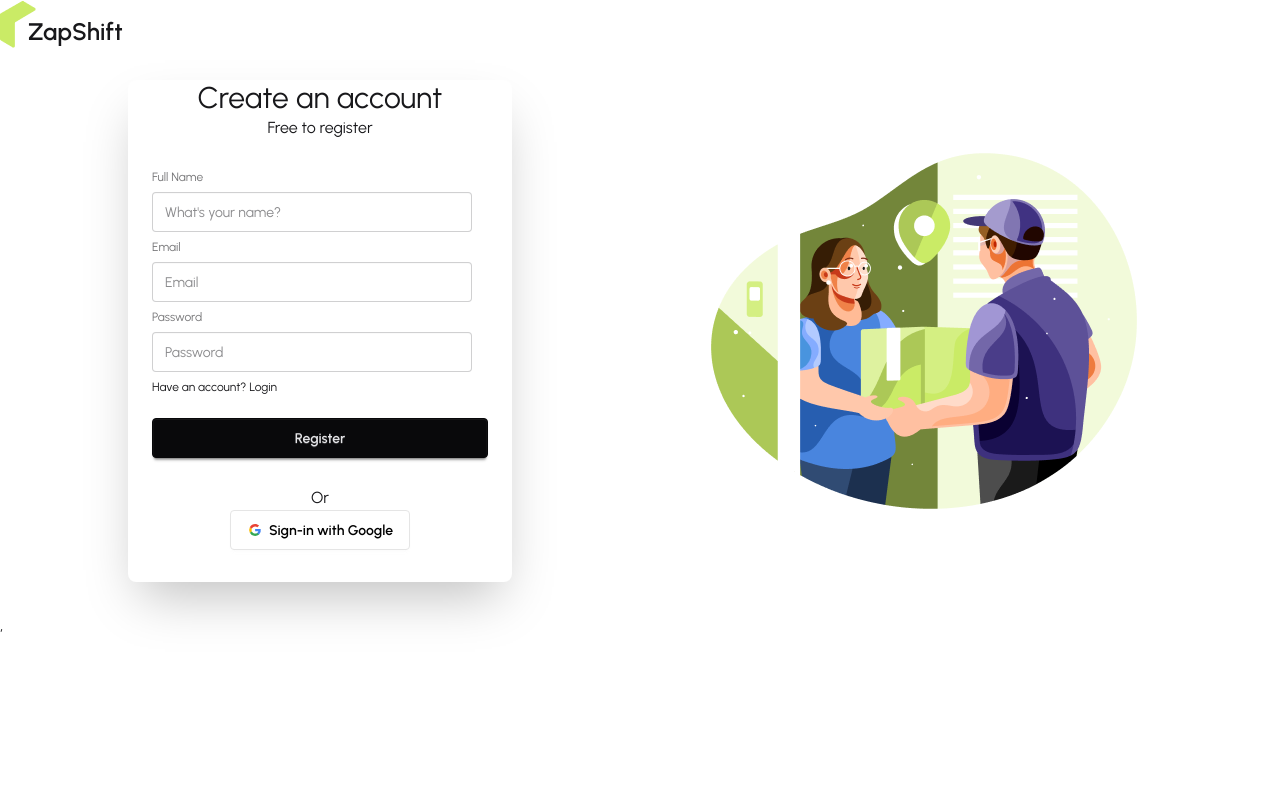
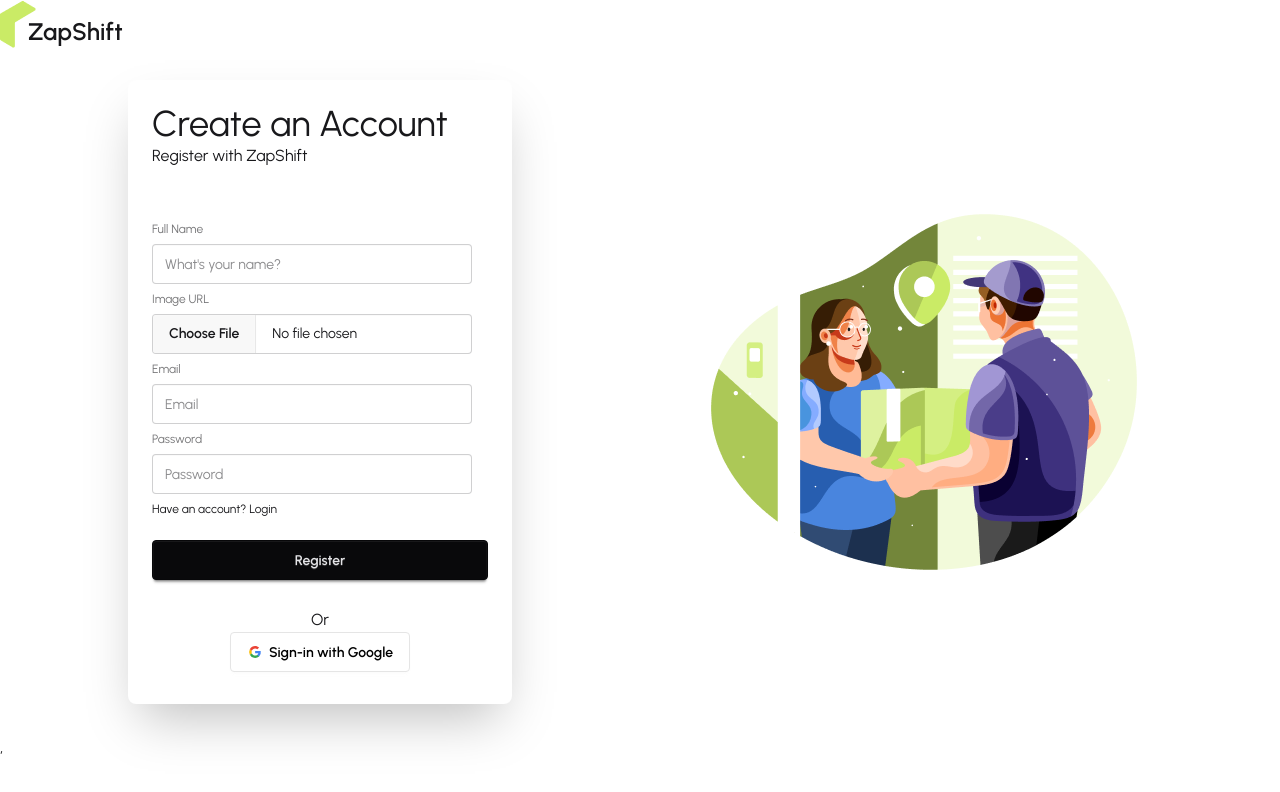
Before and after one commit to AhmetChatgami/zapShift-practice, a React (Vite) app: page /register in a window 1280 px wide. Shown: the top 792 px of the page. Built offline with nearby package versions, Linux system fonts and the light colour scheme; no server answers.

Commit message:
set photo URL

```diff
--- /dev/null
+++ b/src/components/Loading/Loading.jsx
@@ -0,0 +1,11 @@
+import React from 'react';
+
+const Loading = () => {
+    return (
+        <div className="flex justify-center items-center h-screen">
+            <div className="animate-spin rounded-full h-12 w-12 border-t-2 border-b-2 border-blue-500"></div>
+        </div>
+    );
+};
+
+export default Loading;
--- a/src/pages/Auth/Register/Register.jsx
+++ b/src/pages/Auth/Register/Register.jsx
@@ -7,25 +7,31 @@ import useAuth from "../../../hooks/useAuth";
 import { FcGoogle } from "react-icons/fc";
 import SocialLogin from "../SocialLogin/SocialLogin";
 const Register = () => {
-  const { register, handleSubmit, formState: {errors} } = useForm();
-  const {registerUser} = useAuth();
+  const {
+    register,
+    handleSubmit,
+    formState: { errors },
+  } = useForm();
+  const { registerUser } = useAuth();
 
   const handleRegister = (data) => {
     console.log(data);
     registerUser(data.email, data.password)
-    .then(result =>{
-      console.log(result.user)
-    })
-    .catch(error =>{
-      console.log(error.message)
-    })
+      .then((result) => {
+        console.log(result.user);
+      })
+      .catch((error) => {
+        console.log(error.message);
+      });
   };
   return (
     <div className="max-w-7xl mx-auto">
       <form onSubmit={handleSubmit(handleRegister)}>
         <div className="card bg-base-100 w-full mx-auto max-w-sm shrink-0 shadow-2xl">
-          <h2 className="text-3xl text-center">Create an account</h2>
-        <p className="text-center">Free to register</p>
+          <span className="m-6">
+            <h2 className="text-4xl">Create an Account</h2>
+            <p className="">Register with ZapShift</p>
+          </span>
           <div className="card-body">
             <fieldset className="fieldset">
               {/* name field */}
@@ -36,9 +42,25 @@ const Register = () => {
                 className="input"
                 placeholder="What's your name?"
               />
-              {errors.name?.type === 'required' && <p className="text-red-500">You need to set your name</p>}
+              {errors.name?.type === "required" && (
+                <p className="text-red-500">You need to set your name</p>
+              )}
+
+              {/* Image field */}
+              <label className="label">Image URL</label>
+              <input
+                type="file"
+                {...register("photo", { required: true })}
+                className="file-input"
+                placeholder="Set Your Photo"
+              />
+              {errors.photo?.type === "required" && (
+                <p className="text-red-500">You need to set your photo</p>
+              )}
 
 
+
+              {/* Email Field */}
               <label className="label">Email</label>
               <input
                 type="email"
@@ -46,7 +68,9 @@ const Register = () => {
                 className="input"
                 placeholder="Email"
               />
-              {errors.email?.type === 'required' && <p className="text-red-500">Email is required</p>}
+              {errors.email?.type === "required" && (
+                <p className="text-red-500">Email is required</p>
+              )}
               <label className="label">Password</label>
               <input
                 type="password"
@@ -54,8 +78,14 @@ const Register = () => {
                 className="input"
                 placeholder="Password"
               />
-              {errors.password?.type === 'required' && <p className="text-red-500">Password is required</p>}
-              {errors.password?.type === 'minLength' && <p className="text-red-500">Password must be at least 6 characters</p>}
+              {errors.password?.type === "required" && (
+                <p className="text-red-500">Password is required</p>
+              )}
+              {errors.password?.type === "minLength" && (
+                <p className="text-red-500">
+                  Password must be at least 6 characters
+                </p>
+              )}
               <div>
                 <p className="link link-hover">
                   Have an account? <Link to="/sign-in">Login</Link>
--- a/src/pages/Shared/Navbar/Navbar.jsx
+++ b/src/pages/Shared/Navbar/Navbar.jsx
@@ -66,7 +66,7 @@ const Navbar = () => {
           {
             user ? <a onClick={handleSignOut} className="btn outline bg-white">Sign Out</a> : <Link className="btn" to='/sign-in'>Sign In</Link>
           }
-          <a className="btn btn-primary rounded-xl text-black ">Be a Rider</a>
+          <Link className="btn btn-primary rounded-xl text-black " to="/beRider">Be a Rider</Link>
         </div>
       </div>
     </div>
--- /dev/null
+++ b/src/routes/PrivateRoute.jsx
@@ -0,0 +1,18 @@
+import React from 'react';
+import useAuth from '../hooks/useAuth';
+import Loading from '../components/Loading/Loading';
+import { Navigate } from 'react-router';
+
+const PrivateRoute = ({children}) => {
+    const {user, loading}= useAuth();
+
+    if(loading){
+        return <Loading></Loading>
+    }
+    if(!user){
+        return <Navigate to="/sign-in"></Navigate>
+    }
+    return children;
+};
+
+export default PrivateRoute;
```
Also changed, not shown: 1 other file (tests, documents, lock files or other folders).
